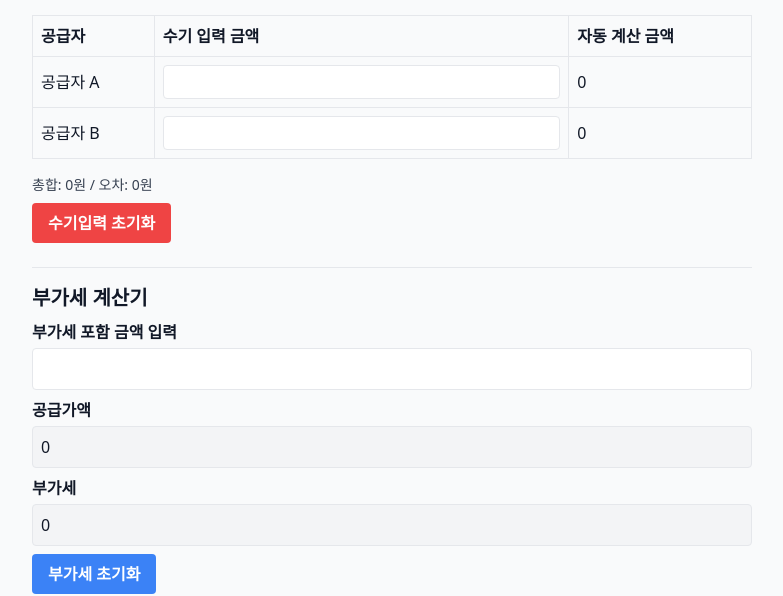
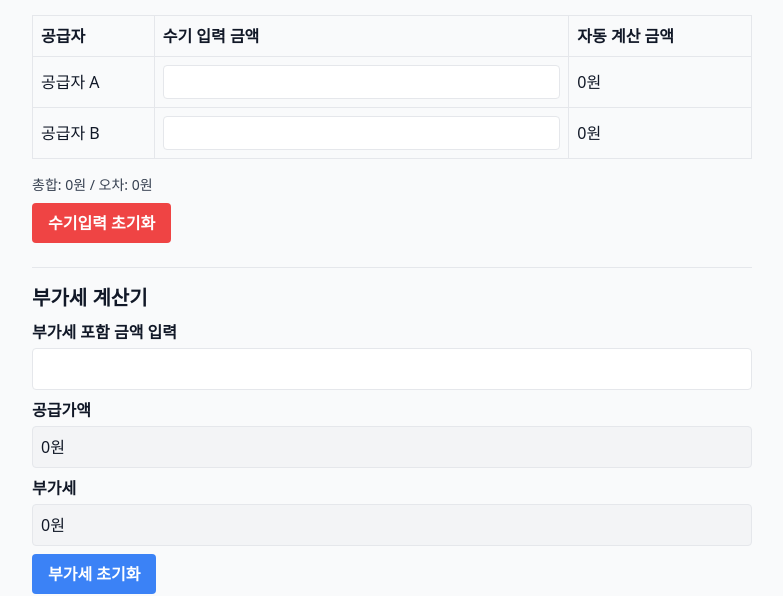
Before and after one commit to young626-jang/calc, a React (Create React App) app: page / in a window 1280 px wide. Shown: the part 282-878 px from the top of the page, without its empty margins (248-1031 px from the left). Built offline with nearby package versions, Linux system fonts and the light colour scheme.

Commit message:
Update App.js

```diff
--- a/src/App.js
+++ b/src/App.js
@@ -208,7 +208,7 @@ export default function App() {
                     className="w-full border p-1 rounded"
                   />
                 </td>
-                <td className="border p-2">{getFinalAmount(key).toLocaleString()}</td>
+                <td className="border p-2">{getFinalAmount(key).toLocaleString()}원</td>
               </tr>
             ))}
           </tbody>
@@ -240,14 +240,14 @@ export default function App() {
         <label className="block mb-1 font-semibold">공급가액</label>
         <input
           type="text"
-          value={`${supplyAmount.toLocaleString()} `}
+          value={`${supplyAmount.toLocaleString()}원 `}
           readOnly
           className="w-full border p-2 rounded mb-2 bg-gray-100"
         />
         <label className="block mb-1 font-semibold">부가세</label>
         <input
           type="text"
-          value={`${vatOutput.toLocaleString()} `}
+          value={`${vatOutput.toLocaleString()}원 `}
           readOnly
           className="w-full border p-2 rounded mb-2 bg-gray-100"
         />
```
